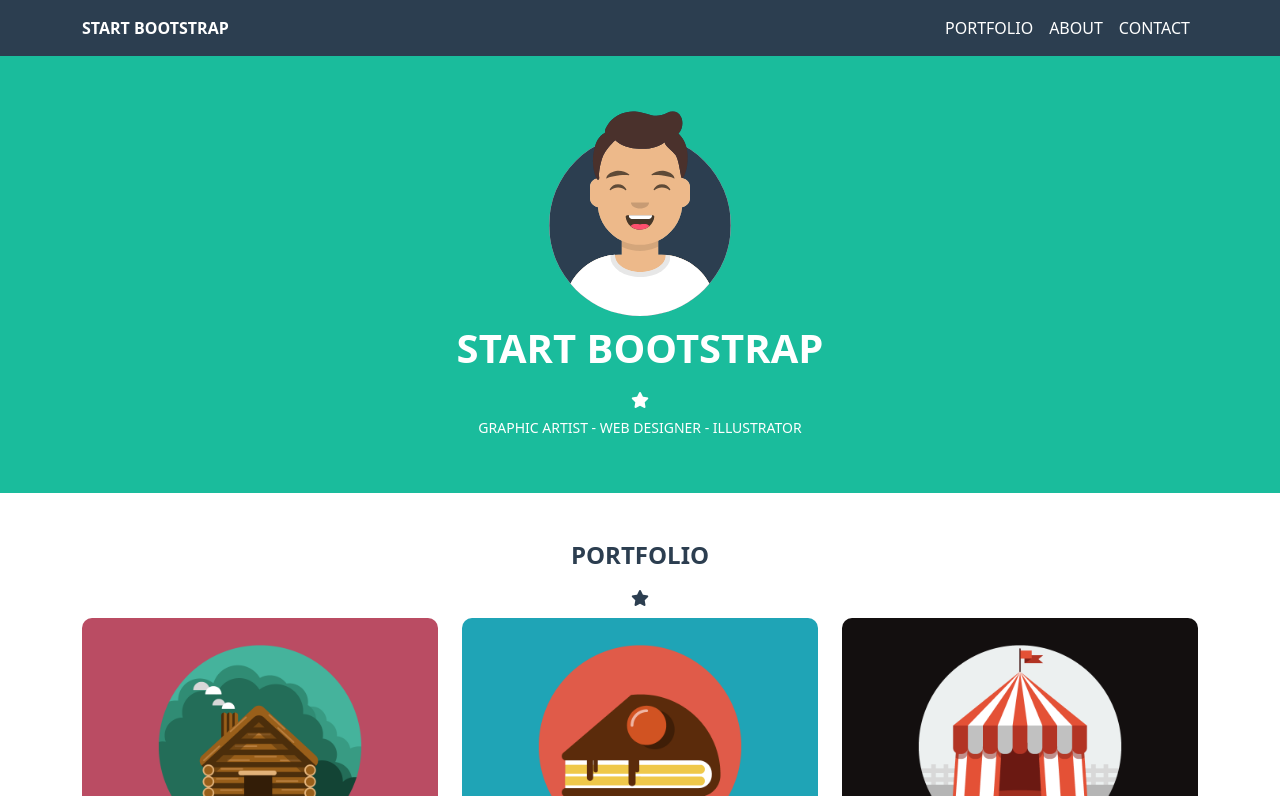
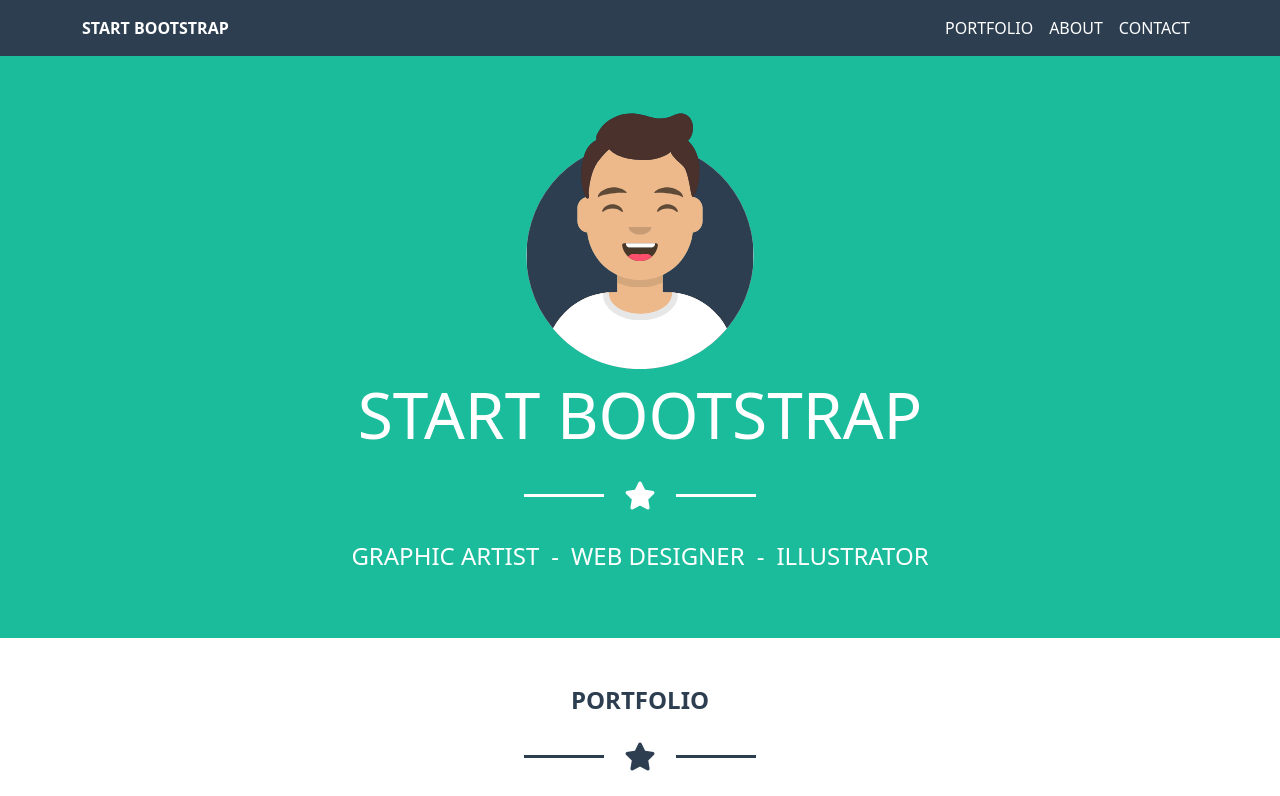
Before and after one commit to MarinaLasorsa/html-css-bootstrap-freelancer, a plain HTML site: page index.html in a window 1280 px wide. Shown: the top 796 px of the page. Drawn offline with nearby package versions, Linux system fonts and the light colour scheme.

Commit message:
FIX: job titles list + form + divider

```diff
--- a/css/style.css
+++ b/css/style.css
@@ -17,9 +17,34 @@
 	width: 200px;
 }
 
-.hero .subtitle {
+.divider {
+	display: flex;
+	justify-content: center;
+	align-items: center;
+	gap: 20px;
+	margin: 28px 0;
+	font-size: 28px;
+}
+
+.divider::after,
+.divider::before {
+	content: '';
+	width: 80px;
+	height: 3px;
+	background-color: currentColor;
+	display: block;
+}
+
+
+.job-titles .job-title:not(:last-child)::after {
+	content: '-';
+	margin: 0 12px;
+}
+
+.job-titles .job-title {
 	font-size: 14px;
 }
+
 
 .portfolio {
 	color: #2C3E50;
@@ -29,14 +54,11 @@
 	border-radius: 10px;
 }
 
-form * {
+.ms-form-control {
+	width: 100%;
 	border: none;
-    border-bottom: 1px solid grey;
-}
-
-::placeholder {
-	color:black;
-    opacity: none;
+	border-bottom: 1px solid #7e7e7e;
+	padding: 8px 0px 12px;
 }
 
 .send-btn {
@@ -49,6 +71,14 @@ form * {
 }
 
 @media (min-width: 768px) {
+    .hero img {
+        width: 250px;
+    }
+
+    .job-titles .job-title {
+		font-size: 24px;
+	}
+
     .about p {
         column-count: 2;
     }
--- a/index.html
+++ b/index.html
@@ -26,15 +26,23 @@
         <section class="hero py-4 py-md-5">
             <div class="container text-center">
                 <div><img src="./img/avatar.svg"/></div>
-                <h1 class="title fs-1 pt-2">START BOOTSTRAP</h1>
-                <div class="py-2"><i class="fa-solid fa-star"></i></div>
-                <h6 class="subtitle">GRAPHIC ARTIST - WEB DESIGNER - ILLUSTRATOR</h6>
+                <h1 class="title display-3 pt-2 fw-semibold">START BOOTSTRAP</h1>
+                <div class="divider">
+                    <i class="fa-solid fa-star"></i>
+                </div>
+                <ul class="job-titles d-flex list-unstyled justify-content-center">
+                    <li class="job-title">GRAPHIC ARTIST</li>
+                    <li class="job-title">WEB DESIGNER</li>
+                    <li class="job-title">ILLUSTRATOR</li>
+                </ul>
             </div>
         </section>
         <section class="portfolio py-4 py-md-5">
             <div class="container">
                 <h4 class="title text-center">PORTFOLIO</h4>
-                <div class="text-center py-2"><i class="fa-solid fa-star"></i></div>
+                <div class="divider">
+                    <i class="fa-solid fa-star"></i>
+                </div>
                 <div class="row gy-4 row-cols-1 row-cols-md-2 row-cols-lg-3">
                     <div class="col">
                         <div class="app-card">
@@ -72,20 +80,24 @@
         <section class="about py-4 py-md-5">
             <div class="container">
                 <h4 class="title text-center">ABOUT</h4>
-                <div class="text-center py-2"><i class="fa-solid fa-star"></i></div>
+                <div class="divider">
+                    <i class="fa-solid fa-star"></i>
+                </div>
                 <p class="px-5">Lorem ipsum dolor sit amet consectetur, adipisicing elit. Impedit dolore beatae molestias illo, ut laudantium in corporis saepe eveniet minus praesentium temporibus iste distinctio quam id libero similique qui quod possimus iusto doloremque laboriosam consequuntur mollitia. Sequi fugiat, repellendus consectetur dolor incidunt distinctio natus explicabo voluptatem rerum voluptatibus rem aut dolorum vitae laborum tempora illum delectus, doloribus dolorem dicta aliquid nam labore totam.</p>
                 <div class="mt-5 mt-md-2 text-center"><button type="button" class="btn btn-outline-light"><i class="fa-solid fa-download"></i> Download</button></div>
             </div>
         </section>
-        <section class="contact-me text-center py-4 py-md-5">
+        <section class="contact-me py-4 py-md-5">
             <div class="container">
-                <h4 class="title">CONTACT ME</h4>
-                <div class="py-2"><i class="fa-solid fa-star"></i></div>
+                <h4 class="title text-center">CONTACT ME</h4>
+                <div class="divider">
+                    <i class="fa-solid fa-star"></i>
+                </div>
                 <form>
-                    <input class="pb-2" type="text" id="name" name="name" placeholder="Name">
-                    <input class="pb-2" type="email" id="email" name="email" placeholder="Email Address">
-                    <input class="pb-2" type="tel" id="phone" name="phone" placeholder="Phone Number">
-                    <textarea class="pt-2" name="message" rows="10" cols="20" id="message" placeholder="Message"></textarea><br>
+                    <input class="ms-form-control" type="text" id="name" name="name" placeholder="Name">
+                    <input class="ms-form-control" type="email" id="email" name="email" placeholder="Email Address">
+                    <input class="ms-form-control" type="tel" id="phone" name="phone" placeholder="Phone Number">
+                    <textarea class="ms-form-control" name="message" rows="10" cols="20" id="message" placeholder="Message"></textarea><br>
                     <input class="send-btn" type="submit" value="Send">
                 </form>
             </div>
```
